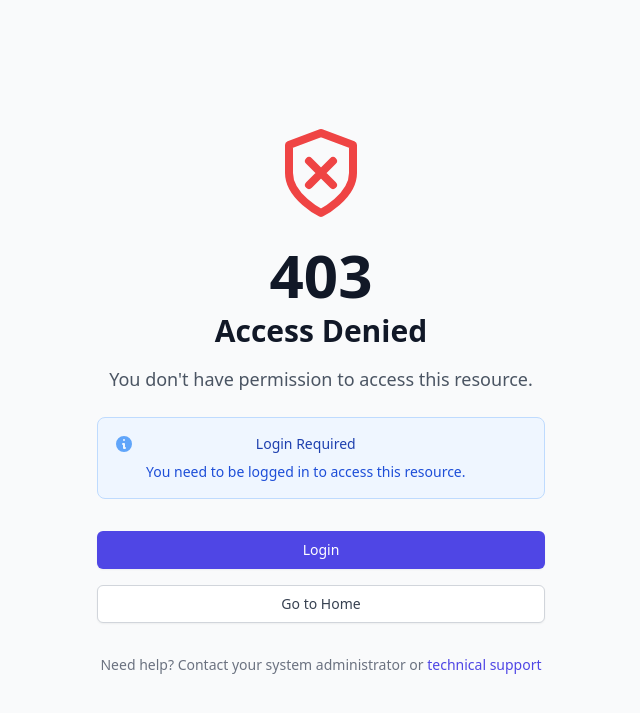
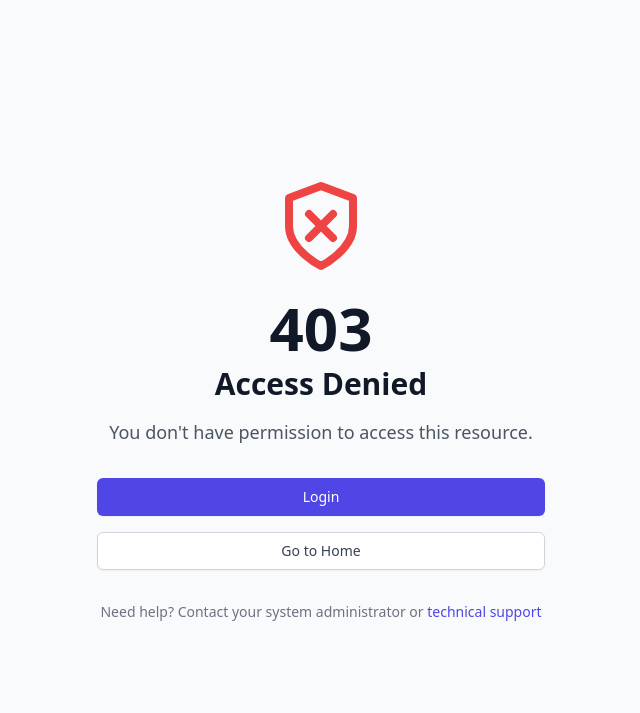
Before and after one commit to Tkeby/production_tracker_app, a Django app: template templates/403.html in a window 1280 px wide. Shown: the top 713 px of the page, without its empty margins (319-959 px from the left). Run offline with Django 5.2, Linux system fonts and the light colour scheme; the template is opened without the code that fills it, so the values that code supplies are empty; some libraries are stand-ins or nearby versions.

Commit message:
Comment out user-friendly permission messages in 403 error template

```diff
--- a/templates/403.html
+++ b/templates/403.html
@@ -27,7 +27,7 @@
 
             <!-- User-friendly message -->
             {% if user.is_authenticated %}
-                <div class="mt-6 bg-yellow-50 border border-yellow-200 rounded-lg p-4">
+                <!-- <div class="mt-6 bg-yellow-50 border border-yellow-200 rounded-lg p-4">
                     <div class="flex">
                         <div class="flex-shrink-0">
                             <svg class="h-5 w-5 text-yellow-400" fill="currentColor" viewBox="0 0 20 20">
@@ -35,18 +35,19 @@
                             </svg>
                         </div>
                         <div class="ml-3">
+
                             <h3 class="text-sm font-medium text-yellow-800">
                                 Permission Required
                             </h3>
-                            <!-- <div class="mt-2 text-sm text-yellow-700">
+                            <div class="mt-2 text-sm text-yellow-700">
                                 <p>Hi <strong>{{ user.email }}</strong>, you need additional permissions to view this page.</p>
                                 <p class="mt-1">Please contact your administrator to request access to the reports dashboard.</p>
-                            </div> -->
+                            </div>
                         </div>
                     </div>
-                </div>
+                </div> -->
             {% else %}
-                <div class="mt-6 bg-blue-50 border border-blue-200 rounded-lg p-4">
+                <!-- <div class="mt-6 bg-blue-50 border border-blue-200 rounded-lg p-4">
                     <div class="flex">
                         <div class="flex-shrink-0">
                             <svg class="h-5 w-5 text-blue-400" fill="currentColor" viewBox="0 0 20 20">
@@ -62,7 +63,7 @@
                             </div>
                         </div>
                     </div>
-                </div>
+                </div> -->
             {% endif %}
 
             <!-- Action buttons -->
```
